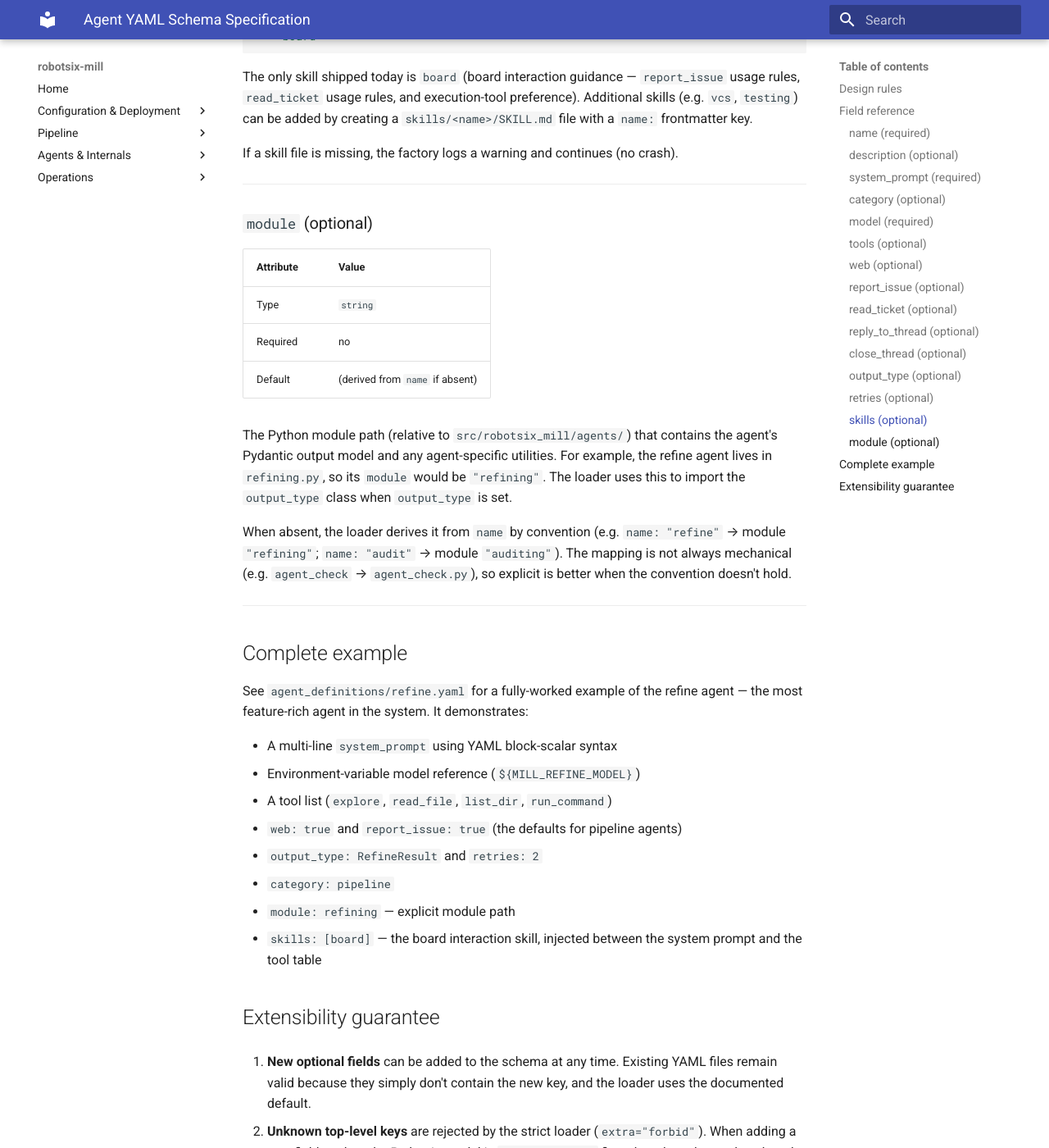
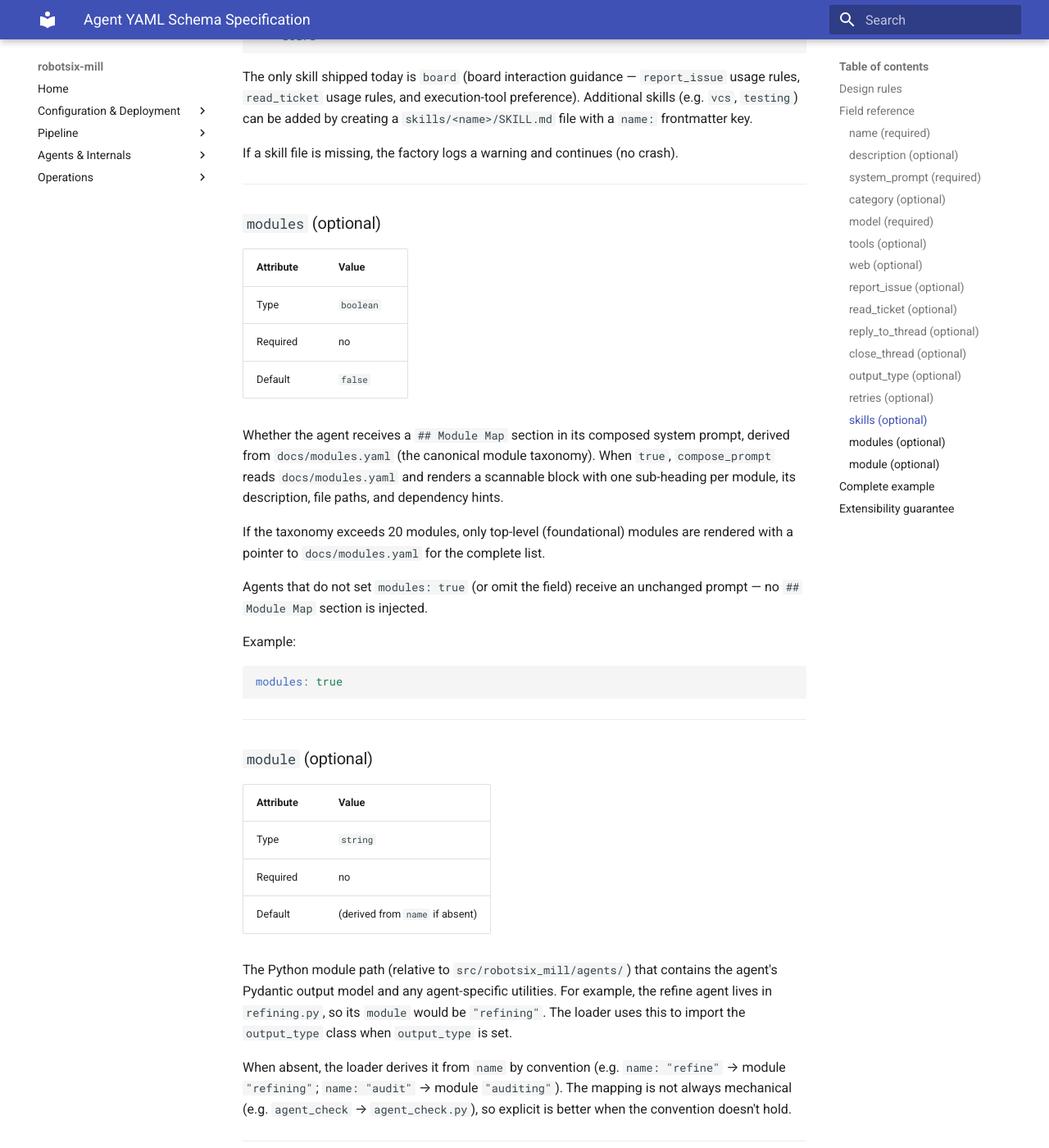
Before and after one commit to damien-robotsix/robotsix-mill, an MkDocs documentation site: the page built from docs/agent-yaml-schema.md, in a window 1280 px wide and 1400 px high, scrolled down 8760 px. Shown: the whole window at 82% size. Built offline with MkDocs 1.6.1 and Material for MkDocs 9.7.7, drawn with Linux system fonts in a browser that asks for light colours.

Commit message:
mill: fix MILL_SKILLS_DIR test-kwargs after main's YAML-only refactor
Pre-rebase the branch's test_skills.py passed
``MILL_SKILLS_DIR=...`` and ``MILL_DATA_DIR=...`` as Settings()
kwargs — those aliases existed when the branch started but were
removed on main by 9cd2630 (drop MILL_* env-var aliases) and
9cd2630's defensive ``extra='ignore'`` silently swallowed the
unknown kwargs in CI, so test_module_map_skills_and_modules_both_injected
read the REAL ``skills/board/SKILL.md`` instead of the mock and
failed. (The block-state diagnosis is in main commit 16c8c94.)

Convert to field-name form on this branch. With main now
``extra='forbid'`` (16c8c94), this exact bug class fails at the
test-collection level instead of silently mocking the wrong file.

Co-Authored-By: Claude Opus 4.7 (1M context) <noreply@anthropic.com>

````diff
--- a/docs/agent-yaml-schema.md
+++ b/docs/agent-yaml-schema.md
@@ -334,6 +334,35 @@ If a skill file is missing, the factory logs a warning and continues
 
 ---
 
+### `modules` (optional)
+
+| Attribute | Value |
+|-----------|-------|
+| Type | `boolean` |
+| Required | no |
+| Default | `false` |
+
+Whether the agent receives a `## Module Map` section in its composed
+system prompt, derived from `docs/modules.yaml` (the canonical module
+taxonomy). When `true`, `compose_prompt` reads `docs/modules.yaml` and
+renders a scannable block with one sub-heading per module, its
+description, file paths, and dependency hints.
+
+If the taxonomy exceeds 20 modules, only top-level (foundational)
+modules are rendered with a pointer to `docs/modules.yaml` for the
+complete list.
+
+Agents that do not set `modules: true` (or omit the field) receive an
+unchanged prompt — no `## Module Map` section is injected.
+
+Example:
+
+```yaml
+modules: true
+```
+
+---
+
 ### `module` (optional)
 
 | Attribute | Value |
````
Also changed, not shown: 2 other files.
